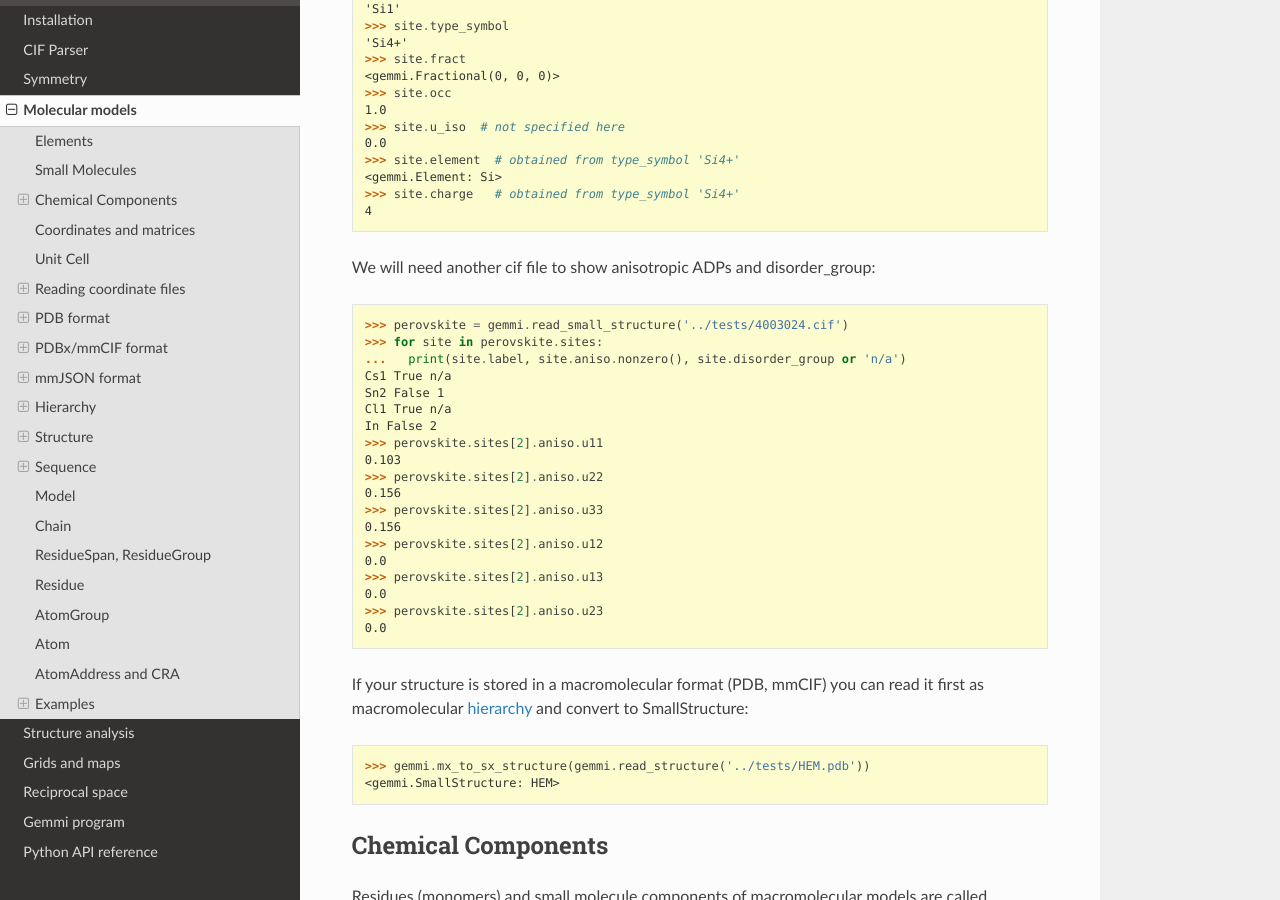
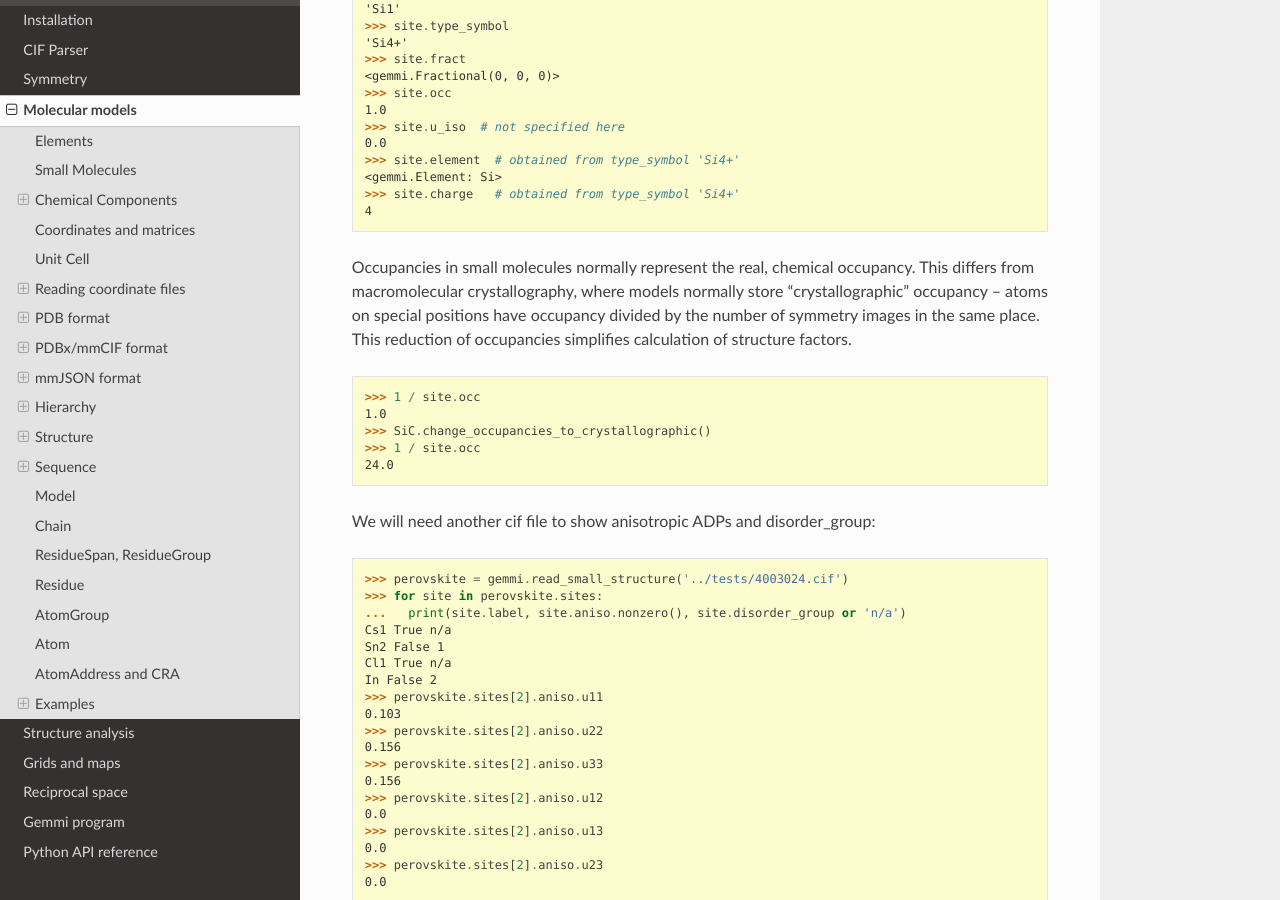
Before and after one commit to project-gemmi/gemmi, a Sphinx documentation site: the page built from docs/mol.rst, in a window 1280 px wide and 900 px high, scrolled down 2013 px. Built offline with Sphinx 7.4.7 and the Read the Docs theme 2.0.0, drawn with Linux system fonts in a browser that asks for light colours.

Commit message:
add SmallStructure::change_occupancies_to_crystallographic()
and python bindings to calculate_sf_from_small_structure()

```diff
--- a/docs/mol.rst
+++ b/docs/mol.rst
@@ -118,6 +118,20 @@ together with the unit cell and symmetry.
     >>> site.charge   # obtained from type_symbol 'Si4+'
     4
 
+Occupancies in small molecules normally represent the real, chemical occupancy.
+This differs from macromolecular crystallography, where models normally store
+"crystallographic" occupancy -- atoms on special positions have occupancy
+divided by the number of symmetry images in the same place.
+This reduction of occupancies simplifies calculation of structure factors.
+
+.. doctest::
+
+    >>> 1 / site.occ
+    1.0
+    >>> SiC.change_occupancies_to_crystallographic()
+    >>> 1 / site.occ
+    24.0
+
 We will need another cif file to show anisotropic ADPs and disorder_group:
 
 .. doctest::
```
Also changed, not shown: docs/hkl.rst (+12 -0 lines), 4 other files.
